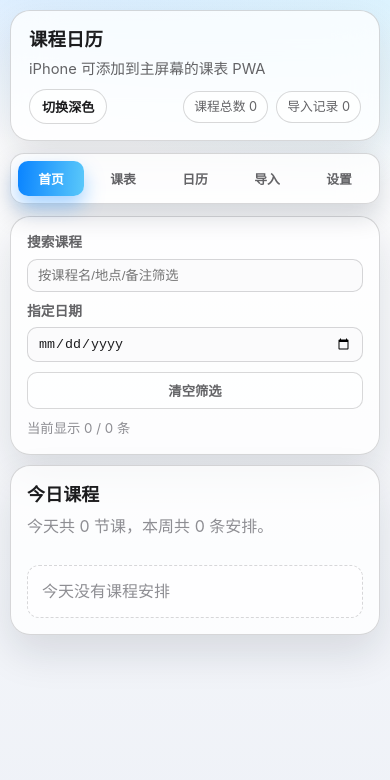
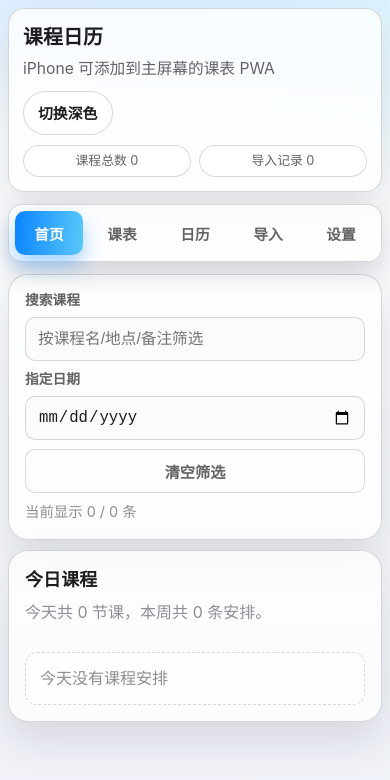
Before and after one commit to realhenrylan/daily-schedule-app, a React (Vite) app: page / in a window 390 px wide. Shown: the top 780 px of the page. Built offline with nearby package versions, Linux system fonts and the light colour scheme.

Commit message:
feat: polish transitions upscale controls and improve narrow-screen layout

```diff
--- a/src/App.css
+++ b/src/App.css
@@ -4,6 +4,9 @@
   -webkit-font-smoothing: antialiased;
   -moz-osx-font-smoothing: grayscale;
 
+  --font-base: 17px;
+  --font-title: clamp(1.25rem, 1.08rem + 0.7vw, 1.52rem);
+  --control-height: 42px;
   --ease-ios: cubic-bezier(0.2, 0.9, 0.24, 1);
   --ease-ios-quick: cubic-bezier(0.3, 0.8, 0.35, 1);
   --radius-lg: 20px;
@@ -50,6 +53,8 @@
 body {
   margin: 0;
   min-height: 100vh;
+  font-size: var(--font-base);
+  line-height: 1.45;
   color: var(--text);
   background:
     radial-gradient(900px 420px at -6% -12%, color-mix(in oklab, var(--accent) 22%, transparent), transparent 58%),
@@ -82,7 +87,7 @@ body {
 }
 
 .topbar h1 {
-  font-size: clamp(1.08rem, 1rem + 0.6vw, 1.42rem);
+  font-size: var(--font-title);
   margin: 0;
   letter-spacing: 0.2px;
 }
@@ -105,11 +110,12 @@ body {
 .theme-toggle {
   border: 1px solid var(--surface-border);
   border-radius: 999px;
-  padding: 7px 12px;
+  min-height: var(--control-height);
+  padding: 10px 14px;
   background: var(--surface-2);
   color: var(--text);
-  font-size: 0.82rem;
-  font-weight: 600;
+  font-size: 0.93rem;
+  font-weight: 650;
 }
 
 .topbar-stats {
@@ -149,10 +155,12 @@ body {
 .tab-btn {
   border: none;
   border-radius: var(--radius-sm);
-  padding: 10px 8px;
+  min-height: var(--control-height);
+  padding: 11px 10px;
   background: transparent;
   color: var(--text-secondary);
-  font-weight: 600;
+  font-weight: 650;
+  font-size: 0.96rem;
   transition: background-color 240ms var(--ease-ios), color 240ms var(--ease-ios), transform 220ms var(--ease-ios-quick);
 }
 
@@ -176,7 +184,7 @@ body {
   margin-bottom: 10px;
   display: grid;
   grid-template-columns: minmax(220px, 1fr) minmax(180px, auto) auto 1fr;
-  gap: 10px;
+  gap: 12px;
   align-items: end;
 }
 
@@ -191,18 +199,22 @@ body {
 .filter-bar input {
   border: 1px solid var(--surface-border);
   border-radius: 10px;
-  padding: 8px 10px;
+  min-height: var(--control-height);
+  padding: 10px 12px;
   background: color-mix(in oklab, var(--surface) 70%, var(--bg-solid));
   color: var(--text);
+  font-size: 0.98rem;
 }
 
 .filter-bar button {
   border: 1px solid var(--surface-border);
   border-radius: 10px;
-  padding: 8px 10px;
+  min-height: var(--control-height);
+  padding: 10px 14px;
   background: var(--surface-2);
   color: var(--text-secondary);
-  font-weight: 600;
+  font-weight: 650;
+  font-size: 0.95rem;
 }
 
 .filter-bar small {
@@ -211,7 +223,15 @@ body {
 }
 
 .view-stage {
-  animation: ios-content-in 320ms var(--ease-ios);
+  animation: ios-content-in 340ms var(--ease-ios);
+}
+
+.content[data-transition-direction='forward'] .view-stage {
+  animation-name: ios-slide-left;
+}
+
+.content[data-transition-direction='backward'] .view-stage {
+  animation-name: ios-slide-right;
 }
 
 .panel {
@@ -431,7 +451,10 @@ button.danger {
   background: var(--surface-2);
   color: var(--text-secondary);
   border-radius: 9px;
-  padding: 6px 10px;
+  min-height: var(--control-height);
+  padding: 9px 12px;
+  font-size: 0.95rem;
+  font-weight: 600;
 }
 
 .month-grid {
@@ -636,6 +659,28 @@ button.danger {
   }
 }
 
+@keyframes ios-slide-left {
+  from {
+    opacity: 0;
+    transform: translate3d(22px, 0, 0) scale(0.995);
+  }
+  to {
+    opacity: 1;
+    transform: translate3d(0, 0, 0) scale(1);
+  }
+}
+
+@keyframes ios-slide-right {
+  from {
+    opacity: 0;
+    transform: translate3d(-22px, 0, 0) scale(0.995);
+  }
+  to {
+    opacity: 1;
+    transform: translate3d(0, 0, 0) scale(1);
+  }
+}
+
 @keyframes ios-pop-in {
   from {
     opacity: 0;
@@ -661,31 +706,70 @@ button.danger {
     padding: 10px 10px 84px;
   }
 
+  .topbar {
+    border-radius: 16px;
+    padding: 14px;
+  }
+
+  .topbar h1 {
+    font-size: 1.24rem;
+  }
+
+  .topbar p {
+    font-size: 0.98rem;
+  }
+
+  .tab-nav {
+    gap: 5px;
+    padding: 6px;
+  }
+
+  .tab-btn {
+    font-size: 0.92rem;
+    min-height: 44px;
+    padding: 8px 6px;
+  }
+
   .filter-bar {
     grid-template-columns: 1fr;
     align-items: stretch;
+    gap: 9px;
+  }
+
+  .filter-bar input,
+  .filter-bar button,
+  .theme-toggle,
+  .schedule-actions button,
+  .calendar-actions button,
+  .edit-inline-btn {
+    min-height: 44px;
   }
 
   .filter-bar small {
     justify-self: start;
+    font-size: 0.9rem;
   }
 
-  .tab-btn {
-    font-size: 0.8rem;
-    padding: 8px 4px;
+  .week-grid {
+    grid-template-columns: repeat(7, minmax(142px, 1fr));
+  }
+
+  .card {
+    padding: 12px;
   }
 
   .card header {
     flex-direction: column;
+    gap: 4px;
   }
 
   .day-cell {
-    min-height: 54px;
-    padding: 5px;
+    min-height: 56px;
+    padding: 6px;
   }
 
   .day-cell small {
-    font-size: 0.7rem;
+    font-size: 0.76rem;
   }
 
   .undo-toast {
@@ -695,3 +779,46 @@ button.danger {
     bottom: 12px;
   }
 }
+
+@media (max-width: 420px) {
+  :root {
+    --font-base: 16px;
+  }
+
+  .app-shell {
+    padding: 8px 8px 82px;
+  }
+
+  .topbar-controls {
+    align-items: stretch;
+  }
+
+  .topbar-stats {
+    width: 100%;
+  }
+
+  .topbar-stats span {
+    flex: 1;
+    justify-content: center;
+  }
+
+  .schedule-actions,
+  .calendar-actions {
+    width: 100%;
+  }
+
+  .schedule-actions button,
+  .calendar-actions button {
+    flex: 1;
+  }
+
+  .date-jump {
+    width: 100%;
+    justify-content: space-between;
+  }
+
+  .date-jump input {
+    width: 100%;
+    min-width: 0;
+  }
+}
--- a/src/App.tsx
+++ b/src/App.tsx
@@ -19,6 +19,10 @@ type PendingDelete = {
   event: CourseEvent
 }
 
+type TransitionDirection = 'forward' | 'backward'
+
+const TAB_ORDER: AppTab[] = ['home', 'schedule', 'calendar', 'import', 'settings']
+
 function App() {
   const [activeTab, setActiveTab] = useState<AppTab>('home')
   const [events, setEvents] = useState<CourseEvent[]>([])
@@ -28,6 +32,7 @@ function App() {
   const [searchText, setSearchText] = useState('')
   const [filterDate, setFilterDate] = useState('')
   const [pendingDelete, setPendingDelete] = useState<PendingDelete | null>(null)
+  const [transitionDirection, setTransitionDirection] = useState<TransitionDirection>('forward')
   const deleteTimerRef = useRef<number | null>(null)
   const eventsRef = useRef<CourseEvent[]>([])
   const [theme, setTheme] = useState<ThemeMode>(() => {
@@ -37,6 +42,7 @@ function App() {
     }
     return window.matchMedia('(prefers-color-scheme: dark)').matches ? 'dark' : 'light'
   })
+  const previousTabRef = useRef<AppTab>(activeTab)
 
   useEffect(() => {
     async function load() {
@@ -53,6 +59,14 @@ function App() {
     document.documentElement.setAttribute('data-theme', theme)
     localStorage.setItem('schedule-theme', theme)
   }, [theme])
+
+  useEffect(() => {
+    const prev = previousTabRef.current
+    const prevIndex = TAB_ORDER.indexOf(prev)
+    const nextIndex = TAB_ORDER.indexOf(activeTab)
+    setTransitionDirection(nextIndex >= prevIndex ? 'forward' : 'backward')
+    previousTabRef.current = activeTab
+  }, [activeTab])
 
   useEffect(() => {
     return () => {
@@ -198,7 +212,7 @@ function App() {
 
       <TabNav activeTab={activeTab} onChange={setActiveTab} />
 
-      <main className="content">
+      <main className="content" data-transition-direction={transitionDirection}>
         <section className="panel filter-bar view-stage" aria-label="搜索与筛选">
           <label>
             搜索课程
```
